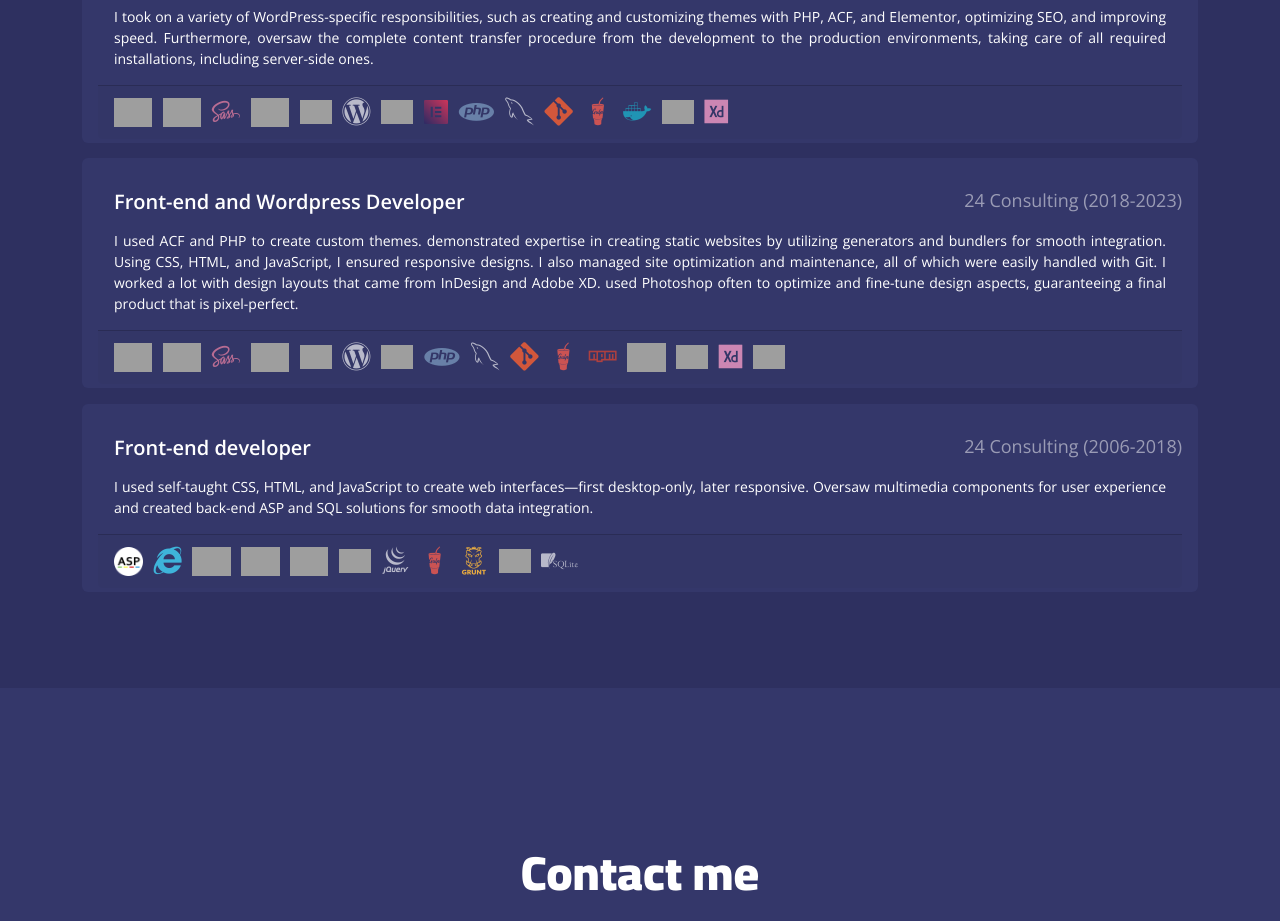
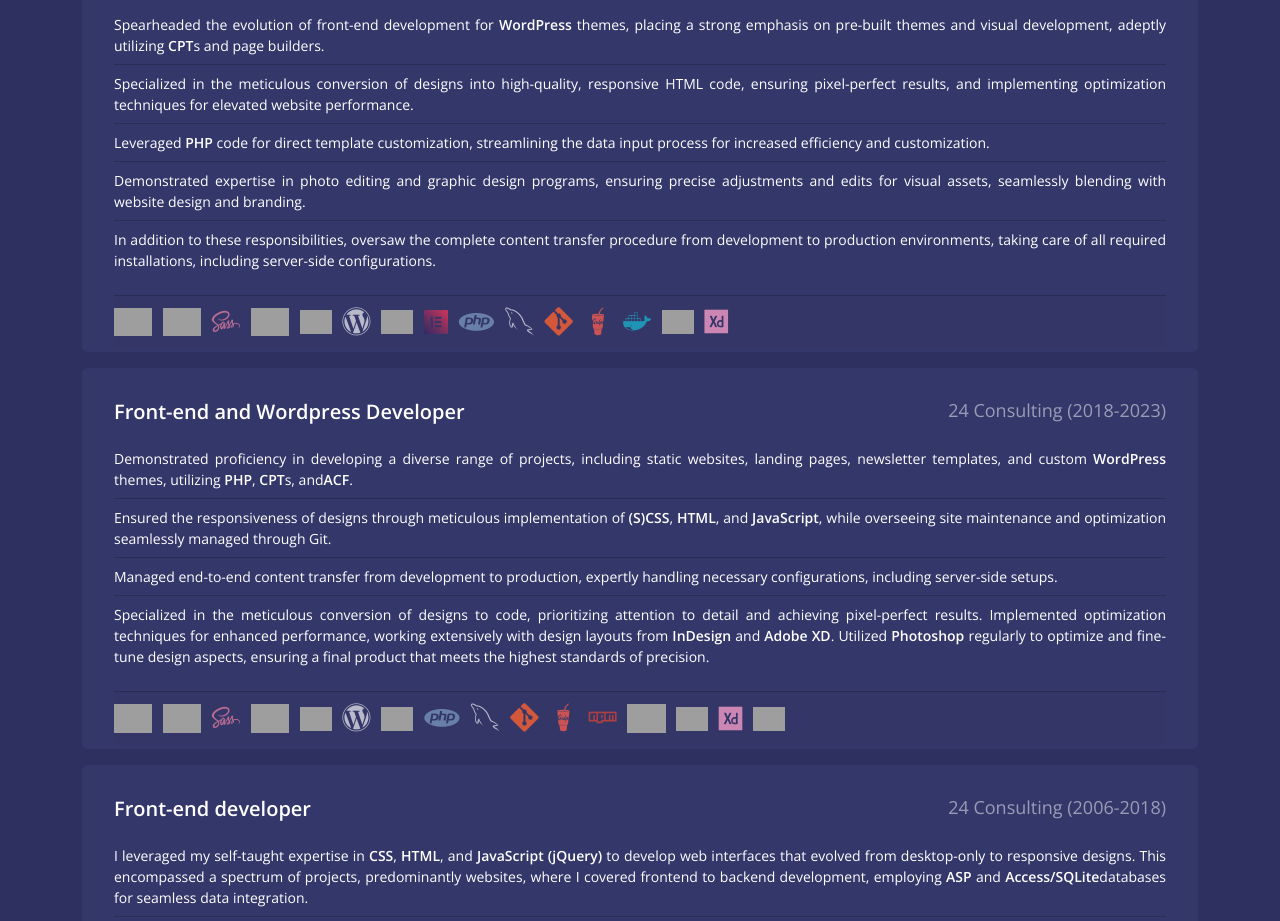
Before and after one commit to tinny77/MyCV, a React (Vite) app: page / in a window 1280 px wide. Shown: the part 3940-4861 px from the top of the page. Built offline with nearby package versions, Linux system fonts and the light colour scheme; grey boxes are pictures that could not be loaded; a web font is replaced by a local one.

Commit message:
Reviewed experience section

```diff
--- a/src/Experience.jsx
+++ b/src/Experience.jsx
@@ -1,7 +1,9 @@
 import Container from 'react-bootstrap/Container';
 import Col from 'react-bootstrap/Col';
 import Card from 'react-bootstrap/Card';
+import ListGroup from 'react-bootstrap/ListGroup';
 import ScrollAnimation from 'react-animate-on-scroll';
+import { ListGroupItem } from 'react-bootstrap';
 
 export default function Experience() {
 	return (
@@ -12,19 +14,43 @@ export default function Experience() {
 			<ScrollAnimation animateIn="fadeIn" delay={1000}>
 				<Container fluid="lg">
 					<Col xs={12}>
-						<ScrollAnimation animateIn="pulse" delay={1200}>
 						<Card>
 							<Card.Body>
 								<Card.Title>
 									Wordpress Developer <span>Creativart (2023)</span>
 								</Card.Title>
 								<Card.Body>
-									I took on a variety of WordPress-specific responsibilities,
-									such as creating and customizing themes with PHP, ACF, and
-									Elementor, optimizing SEO, and improving speed. Furthermore,
-									oversaw the complete content transfer procedure from the
-									development to the production environments, taking care of all
-									required installations, including server-side ones.
+									<ListGroup>
+										<ListGroupItem>
+											Spearheaded the evolution of front-end development for
+											<strong> WordPress</strong> themes, placing a strong
+											emphasis on pre-built themes and visual development,
+											adeptly utilizing <strong>CPT</strong>s and page builders.
+										</ListGroupItem>
+										<ListGroupItem>
+											Specialized in the meticulous conversion of designs into
+											high-quality, responsive HTML code, ensuring pixel-perfect
+											results, and implementing optimization techniques for
+											elevated website performance.
+										</ListGroupItem>
+										<ListGroupItem>
+											Leveraged <strong>PHP</strong> code for direct template
+											customization, streamlining the data input process for
+											increased efficiency and customization.
+										</ListGroupItem>
+										<ListGroupItem>
+											Demonstrated expertise in photo editing and graphic design
+											programs, ensuring precise adjustments and edits for
+											visual assets, seamlessly blending with website design and
+											branding.
+										</ListGroupItem>
+										<ListGroupItem>
+											In addition to these responsibilities, oversaw the
+											complete content transfer procedure from development to
+											production environments, taking care of all required
+											installations, including server-side configurations.
+										</ListGroupItem>
+									</ListGroup>
 								</Card.Body>
 								<Card.Footer>
 									<img
@@ -71,10 +97,9 @@ export default function Experience() {
 									></i>
 								</Card.Footer>
 							</Card.Body>
-						</Card></ScrollAnimation>
+						</Card>
 					</Col>
 					<Col xs={12}>
-						<ScrollAnimation animateIn="pulse" delay={1400}>
 						<Card>
 							<Card.Body>
 								<Card.Title>
@@ -82,15 +107,39 @@ export default function Experience() {
 									<span>24 Consulting (2018-2023)</span>
 								</Card.Title>
 								<Card.Body>
-									I used ACF and PHP to create custom themes. demonstrated
-									expertise in creating static websites by utilizing generators
-									and bundlers for smooth integration. Using CSS, HTML, and
-									JavaScript, I ensured responsive designs. I also managed site
-									optimization and maintenance, all of which were easily handled
-									with Git. I worked a lot with design layouts that came from
-									InDesign and Adobe XD. used Photoshop often to optimize and
-									fine-tune design aspects, guaranteeing a final product that is
-									pixel-perfect.
+									<ListGroup>
+										<ListGroupItem>
+											Demonstrated proficiency in developing a diverse range of
+											projects, including static websites, landing pages,
+											newsletter templates, and custom{' '}
+											<strong>WordPress</strong> themes, utilizing{' '}
+											<strong>PHP</strong>, <strong>CPT</strong>s, and
+											<strong>ACF</strong>.
+										</ListGroupItem>
+										<ListGroupItem>
+											Ensured the responsiveness of designs through meticulous
+											implementation of <strong>(S)CSS</strong>,{' '}
+											<strong>HTML</strong>, and <strong>JavaScript</strong>,
+											while overseeing site maintenance and optimization
+											seamlessly managed through Git.
+										</ListGroupItem>
+										<ListGroupItem>
+											Managed end-to-end content transfer from development to
+											production, expertly handling necessary configurations,
+											including server-side setups.
+										</ListGroupItem>
+										<ListGroupItem>
+											Specialized in the meticulous conversion of designs to
+											code, prioritizing attention to detail and achieving
+											pixel-perfect results. Implemented optimization techniques
+											for enhanced performance, working extensively with design
+											layouts from <strong>InDesign</strong> and{' '}
+											<strong>Adobe XD</strong>. Utilized{' '}
+											<strong>Photoshop</strong> regularly to optimize and
+											fine-tune design aspects, ensuring a final product that
+											meets the highest standards of precision.
+										</ListGroupItem>
+									</ListGroup>
 								</Card.Body>
 								<Card.Footer>
 									<img
@@ -144,20 +193,42 @@ export default function Experience() {
 									/>
 								</Card.Footer>
 							</Card.Body>
-						</Card></ScrollAnimation>
+						</Card>
 					</Col>
 					<Col xs={12}>
-						<ScrollAnimation animateIn="pulse" delay={1600}>
 						<Card>
 							<Card.Body>
 								<Card.Title>
 									Front-end developer <span>24 Consulting (2006-2018)</span>
 								</Card.Title>
 								<Card.Body>
-									I used self-taught CSS, HTML, and JavaScript to create web
-									interfaces—first desktop-only, later responsive. Oversaw
-									multimedia components for user experience and created back-end
-									ASP and SQL solutions for smooth data integration.
+									<ListGroup>
+										<ListGroupItem>
+											I leveraged my self-taught expertise in{' '}
+											<strong>CSS</strong>, <strong>HTML</strong>, and{' '}
+											<strong>JavaScript (jQuery) </strong>
+											to develop web interfaces that evolved from desktop-only
+											to responsive designs. This encompassed a spectrum of
+											projects, predominantly websites, where I covered frontend
+											to backend development, employing <strong>
+												ASP
+											</strong> and <strong>Access/SQLite</strong>
+											databases for seamless data integration.
+										</ListGroupItem>
+
+										<ListGroupItem>
+											In this role, I not only led the creation of dynamic and
+											visually appealing user interfaces but also contributed
+											significantly to numerous web projects.
+										</ListGroupItem>
+										<ListGroupItem>
+											Furthermore, my proficiency in photo editing and graphic
+											design programs allowed me to make precise adjustments and
+											edits to visual assets. This skill set seamlessly blended
+											with website design and branding, contributing to a
+											cohesive and polished user experience.
+										</ListGroupItem>
+									</ListGroup>
 								</Card.Body>
 								<Card.Footer>
 									<img src="/ASP-icon.png" title="ASP" />
@@ -202,7 +273,7 @@ export default function Experience() {
 									></i>
 								</Card.Footer>
 							</Card.Body>
-						</Card></ScrollAnimation>
+						</Card>
 					</Col>
 				</Container>
 			</ScrollAnimation>
--- a/src/index.scss
+++ b/src/index.scss
@@ -250,7 +250,7 @@ h3 {
 
         .card-title.h5 {
             padding-top: var(--bs-card-spacer-y);
-            padding-left: var(--bs-card-spacer-x);
+            padding-inline: var(--bs-card-spacer-x);
             padding-bottom: 0;
             margin-bottom: 0;
             font-weight: 800;
@@ -276,6 +276,18 @@ h3 {
             text-align: justify;
             text-overflow: ellipsis;
 
+            .list-group-item {
+                border-color: var(--bs-card-border-color);
+                border-top: 0;
+                border-left: 0;
+                border-right: 0;
+                padding-inline: 0;
+
+                &:last-child {
+                    border-bottom: 0;
+                }
+            }
+
         }
 
         & > .card-body {
@@ -285,6 +297,8 @@ h3 {
         .card-footer {
             display: flex;
             align-items: center;
+            margin-inline: var(--bs-card-spacer-x);
+            padding-inline: 0;
             flex-wrap: wrap;
             gap: 0.65rem;
 
```
